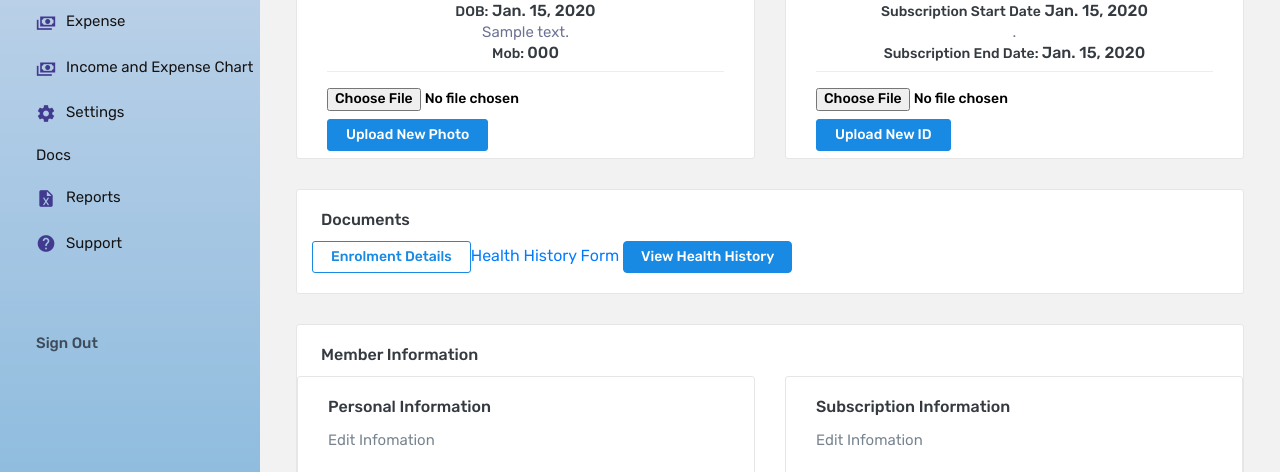
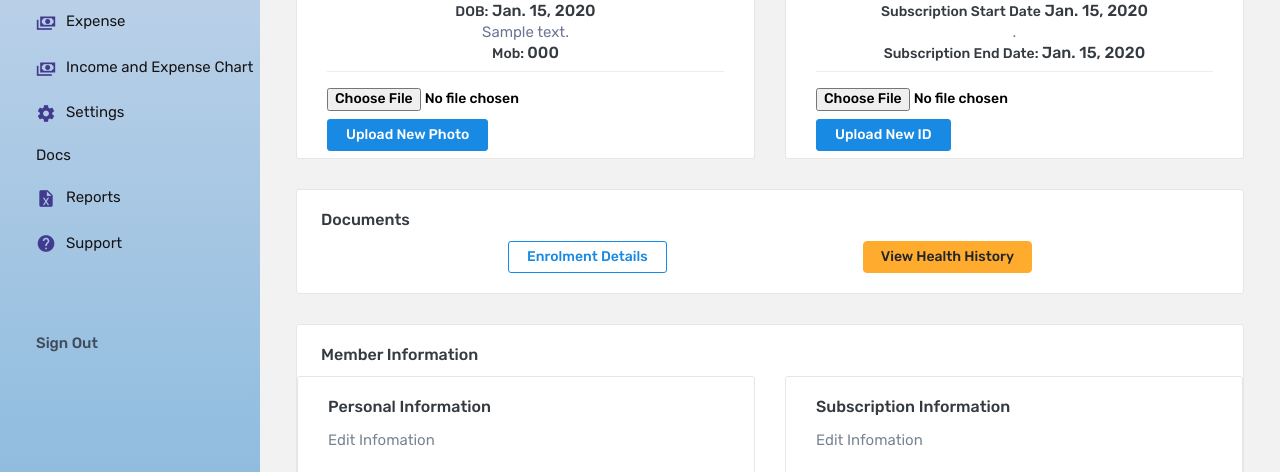
Before and after one commit to pramodthundathil/gym_bot_stregth_base, a Django app: page /members/MembersSingleView/1 in a window 1280 px wide. Shown: the part 513-985 px from the top of the page. Run offline with Django 3.2, Linux system fonts and the light colour scheme; a user stored in the database is signed in; tables that the repository leaves empty hold one stand-in row (values such as "Sample post"); grey boxes marked "Sample" are stand-in pictures; one stand-in notice (Sample message) is shown; some libraries are stand-ins or nearby versions.

Commit message:
templates changes

```diff
--- a/templates/index.html
+++ b/templates/index.html
@@ -744,6 +744,20 @@
 
     })
   </script>
+<!-- SweetAlert2 CDN -->
+    <script src="https://cdn.jsdelivr.net/npm/sweetalert2@11"></script>
+  {% if messages %}
+        <script>
+            {% for message in messages %}
+                Swal.fire({
+                    icon: "{% if message.tags == 'success' %}success{% elif message.tags == 'error' %}error{% elif message.tags == 'warning' %}warning{% else %}info{% endif %}",
+                    title: "{{ message|escapejs }}",
+                    showConfirmButton: true,
+                    timer: 3000
+                });
+            {% endfor %}
+        </script>
+    {% endif %}
   <!-- container-scroller -->
   <!-- plugins:js -->
   <!-- <script src="{%static 'assets/vendors/js/vendor.bundle.base.js' %}"></script> -->
--- a/templates/memberssingleview.html
+++ b/templates/memberssingleview.html
@@ -120,7 +120,7 @@
           <div class="card-body px-0 overflow-auto">
             <h4 class="card-title pl-4">Documents</h4>
             <div class="container">
-              <div class="content d-flex justify-center">
+              <div class="content d-flex gap-5" style="justify-content: space-evenly;">
           <div class="items">
 
               {% if enrollment_form != None %}
@@ -177,11 +177,13 @@
 
               {% endif %}
               </div>
-              <div class="items">
-                  <a href="{% url 'health_history_form' member.id %}" target="_blank">Health History Form</a>
+              <div class="items d-flex" style="gap: 1rem;">
 
                   {% if member.health_history %}
-                      <a href="{% url 'health_history_detail' member.id %}" class="btn btn-info btn-sm">View Health History</a>
+                      <a href="{% url 'health_history_detail' member.id %}" class="btn btn-warning btn-sm">View Health History</a>
+                  {% else %}
+                  <a href="{% url 'health_history_form' member.id %}" class="btn btn-warning btn-sm" target="_blank">Health History Form</a>
+
                   {% endif %}
               </div>
 
```
Also changed, not shown: templates/gym/enrollment_form.html (+13 -0 lines), templates/health_history/form.html (+13 -0 lines).
